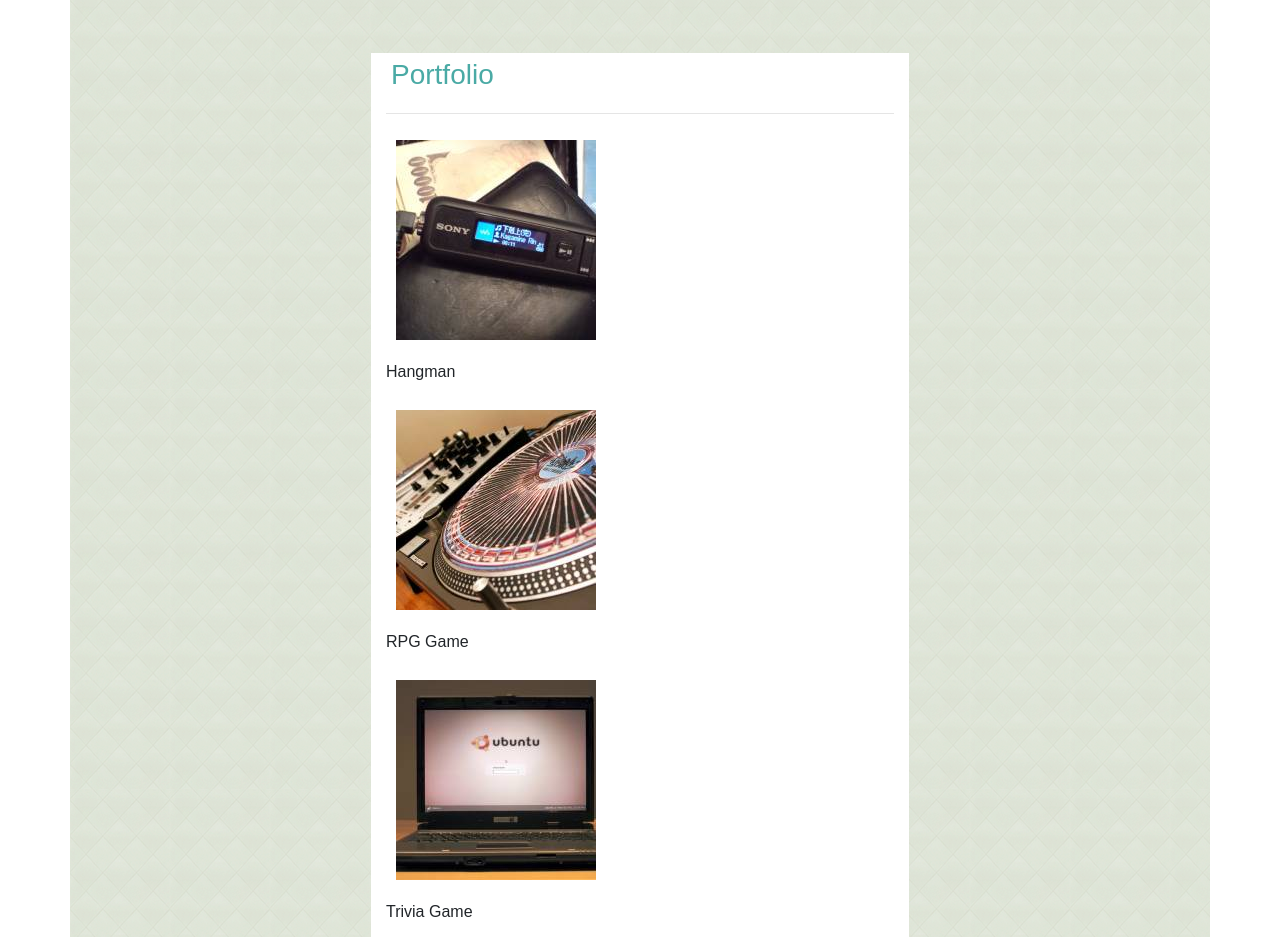
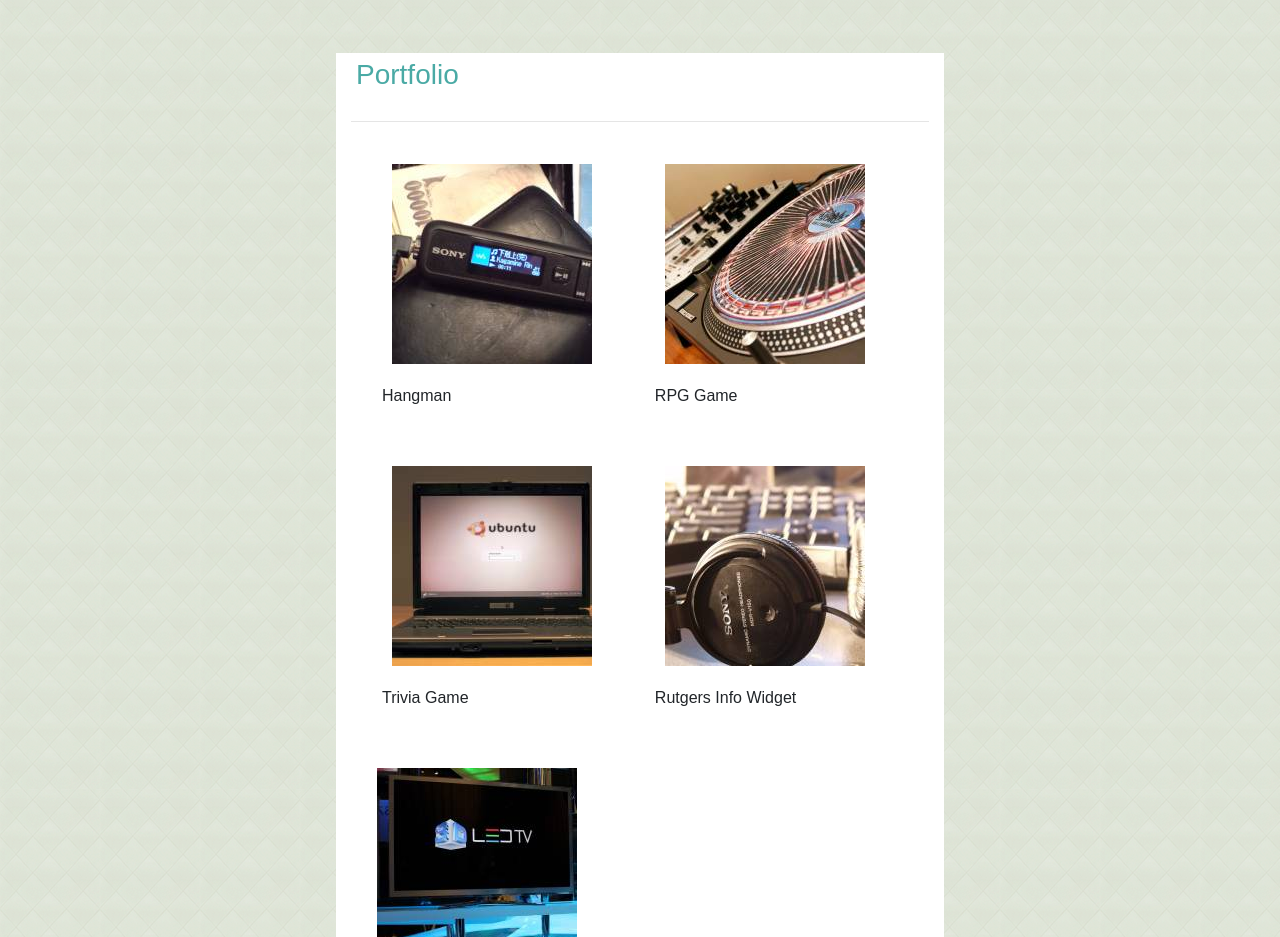
Before and after one commit to CMack704/bootstrap-portfolio, a plain HTML site: page portfolio.html in a window 1280 px wide. Shown: the part 115-1052 px from the top of the page. Drawn offline with nearby package versions, Linux system fonts and the light colour scheme.

Commit message:
more html and bootstrap editing'

```diff
--- a/portfolio.html
+++ b/portfolio.html
@@ -12,7 +12,7 @@
 </head>
 
 
-<div class="container">
+<div class="container-fluid">
     <div class="row">
         <div class="col-3"></div>
         <div class="col-3">
@@ -27,11 +27,12 @@
                 </button>
                 <div class="collapse navbar-collapse p-0" id="navbarNav">
                     <ul class="navbar-nav">
-                        <li class="nav-item active">
+                        <li class="nav-item">
                             <a class="nav-link" href="index.html">About</a>
                         </li>
                         <li class="nav-item">
-                            <a class="nav-link" href="portfolio.html">Portfolio<span class="sr-only">(current)</span></a>
+                            <a class="nav-link active" href="portfolio.html">Portfolio<span
+                                    class="sr-only">(current)</span></a>
                         </li>
                         <li class="nav-item">
                             <a class="nav-link" href="contact.html">Contact</a>
@@ -44,21 +45,41 @@
     </div>
     <div class="row jumbotron" id="jumbotron">
         <div class="col-3"></div>
-        <div class="col-6 position-relative" id="portfolio">
+        <div class="col-6" id="portfolio">
+            <div class="container position-relative">
+                <div class="row">
                     <h3>Portfolio</h3>
-            <hr>
+                </div>
+                <hr class="row">
+                <div class="row">
+                    <div class="col-sm-5 m-3">
                         <img src="./assets/images/technics-q-c-200-200-10.jpg" alt="picture of MP3 player">
                         <p id="hangman">Hangman</p>
+                    </div>
+                    <div class="col-sm-5 m-3">
                         <img src="./assets/images/technics-q-c-200-200-2.jpg" alt="picture of dj table">
                         <p id="rpg">RPG Game</p>
+                    </div>
+                </div>
+                <div class="row">
+                    <div class="col-sm-5 m-3">
                         <img src="./assets/images/technics-q-c-200-200-3.jpg" alt="picture of a laptop">
                         <p id="trivia">Trivia Game</p>
+                    </div>
+                    <div class="col-sm-5 m-3">
                         <img src="./assets/images/technics-q-c-200-200-6.jpg" alt="picture of headphones">
                         <p id="rutger">Rutgers Info Widget</p>
+                    </div>
+                    <div class="row">
+                        <div class="col-sm-5 m-3">
                             <img src="./assets/images/technics-q-c-200-200-9.jpg" alt="picture of a tv">
                             <p id="rock">Rock Paper Scissors</p>
                         </div>
-        <div class="col-3"></div>
+                        <div class="col-sm-5 m-3"></div>
+                    </div>
+                </div>
+            </div>
+        </div>
     </div>
     <div class="row">
         <div class="col-12 ">
```
Lines whose indentation alone changed are shown as unchanged.
